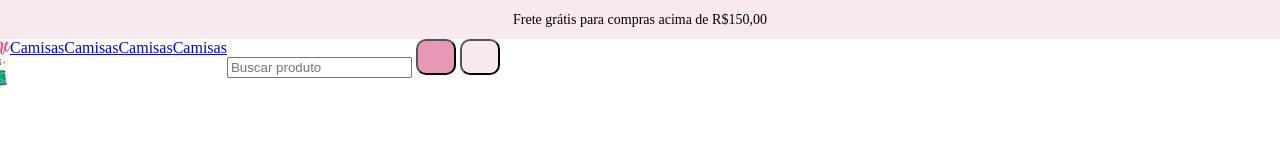
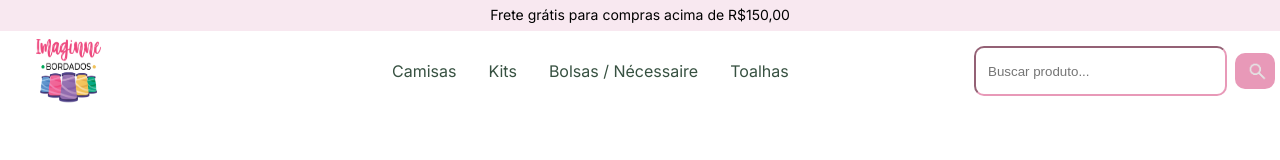
Before and after one commit to TonyAraujo88/site_imaginnebordados, a plain HTML site: page index.html in a window 1280 px wide. Shown: the top 160 px of the page. Drawn offline with Linux system fonts and the light colour scheme.

Commit message:
header_finish

```diff
--- a/assets/style.css
+++ b/assets/style.css
@@ -30,27 +30,93 @@ body {
     width: 1370px;
     display: flex;
     flex-direction: row;
+    padding: 5px;
+}
+
+.flex--itens--2 {
+    display: flex;
+    justify-content: center;
+    align-items: center;
+    margin: 0px 0px 0px 8px;
+    flex: 1;
+}
+
+.logo--home {
+    display: flex;
+    justify-content: center;
+    align-items: center;
+    padding: 0px 16px;
+    flex: 1;
 }
 
 .logo {
-    height: 55px;
-    width: 55px;
+    display: flex;
+    height: 65px;
+    width: 65px;
 }
 
 .botao--1 {
     height: 36px;
     width: 40px;
     background: #E899B8;
+    border: none;
     border-radius: 10px;
+    margin: 0px 0px 0px 8px;
+    padding: 0px 12px;
+}
+
+.img--search {
+    display: flex;
+    justify-content: center;
+    align-items: center;
+    height: 21px;
+    width: 21px;
+    cursor: pointer;
 }
 
 .botao--2 {
     height: 36px;
     width: 40px;
-    background: #f8E8f0;
+    background: #ffffff;
+    border-color: #E899B8;
     border-radius: 10px;
+    margin: 0px 0px 0px 10px;
+    padding: 0px 8px;
+}
+
+.img--shop--car {
+    display: flex;
+    justify-content: center;
+    align-items: center;
+    height: 21px;
+    width: 21px;
+    cursor: pointer;
 }
 
 .nav {
     display: flex;
+    justify-content: center;
+    align-items: center;
+    flex: 4;
+    font-size: 16px;
+    font-family: inter;
+    color: #375141;
 }
+
+.item {
+ margin: 0px 0px 0px 32px; text-decoration: none;
+ color: inherit;
+}
+
+.item:hover {
+    color: #E899B8;
+    transition: 0.3s;
+}
+
+.buscar {
+    border-radius: 10px;
+    height: 30px;
+    width: 225px;
+    padding: 8px 12px;
+    border-color: #E899B8;
+}
--- a/index.html
+++ b/index.html
@@ -5,6 +5,12 @@
     <meta name="viewport" content="width=device-width, initial-scale=1.0">
     <title>Imaginne Bordados</title>
     <link rel="stylesheet" href="./assets/style.css">
+    <link href="https://fonts.googleapis.com/css2?family=Inter:wght@100;200;300;400;500;600;700;800;900&display=swap" rel="stylesheet">
+    <style>
+        body {
+            font-family: 'Inter', sans-serif; /* Define a Inter como a fonte padrão */
+        }
+    </style>
 </head>
 <body>
     <header>
@@ -12,23 +18,25 @@
             <div class="hidden">Frete grátis para compras acima de R$150,00</div>
            <div >
                <div class="flex--itens">
-                    <img class="logo" src="./assets/imagens/imaginnebordados.png">
+                    <div class="logo--home"><img class="logo" src="./assets/imagens/imaginnebordados.png"></div>
                     <nav class="nav">
-                        <a href="#">Camisas</a>
-                        <a href="#">Camisas</a>
-                        <a href="#">Camisas</a>
-                        <a href="#">Camisas</a>
+                        <a class="item" href="#">Camisas</a>
+                        <a class="item" href="#">Kits</a>
+                        <a class="item" href="#">Bolsas / Nécessaire</a>
+                        <a class="item" href="#">Toalhas</a>
                     </nav>
                     <div class="flex--itens--2">
-                        <input type="text" placeholder="Buscar produto">
-                        <button class="botao--1"></button>
-                        <button class="botao--2"></button>
+                        <input class="buscar" type="text" placeholder="Buscar produto...">
+                        <button class="botao--1"><img class="img--search" src="./assets/imagens/search.png"></button>
+                        <button class="botao--2"><img class="img--shop--car" src="./assets/imagens/shopping_cart.png"></button>
                     </div>
                 </div>
            </div>
         </div>
-
     </header>
+    <div class="section">
+        <h2></h2>
+    </div>
 
 </body>
 </html>
```
Also changed, not shown: assets/imagens/shopping_cart.png.
